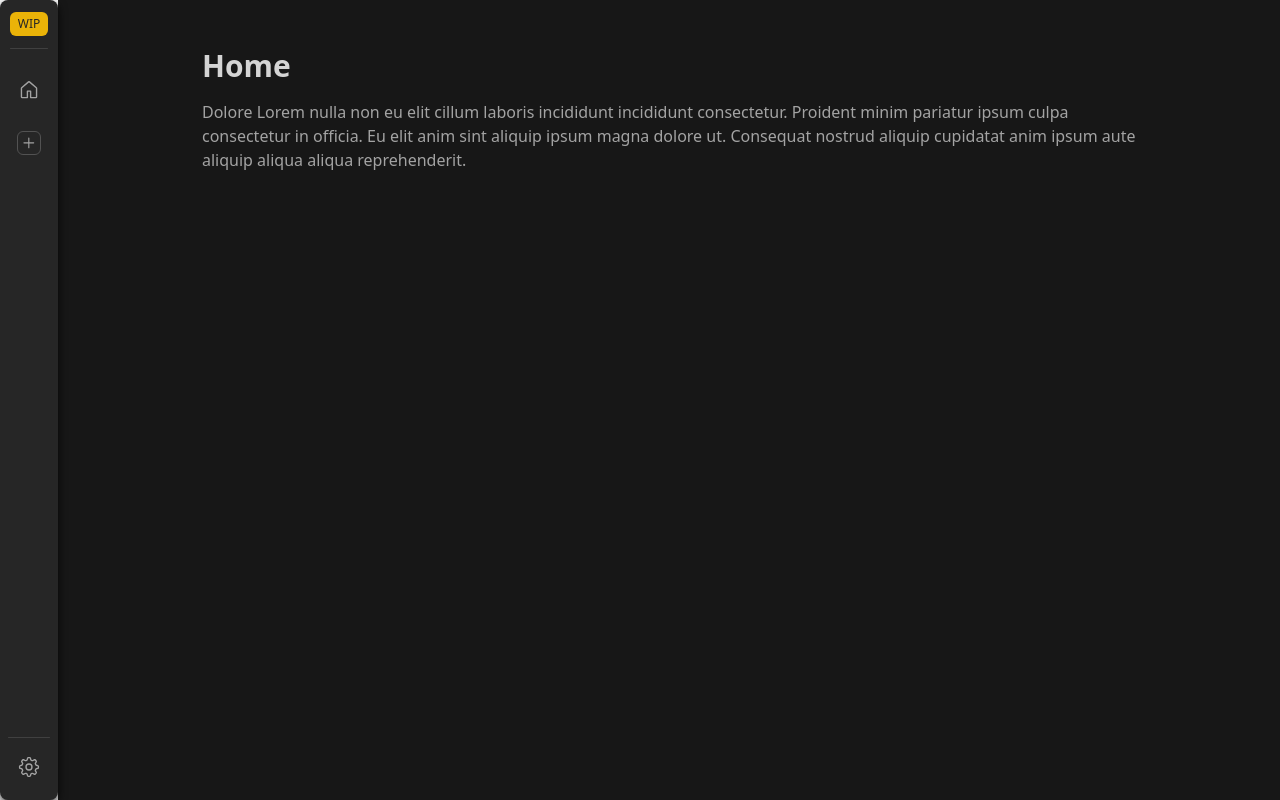
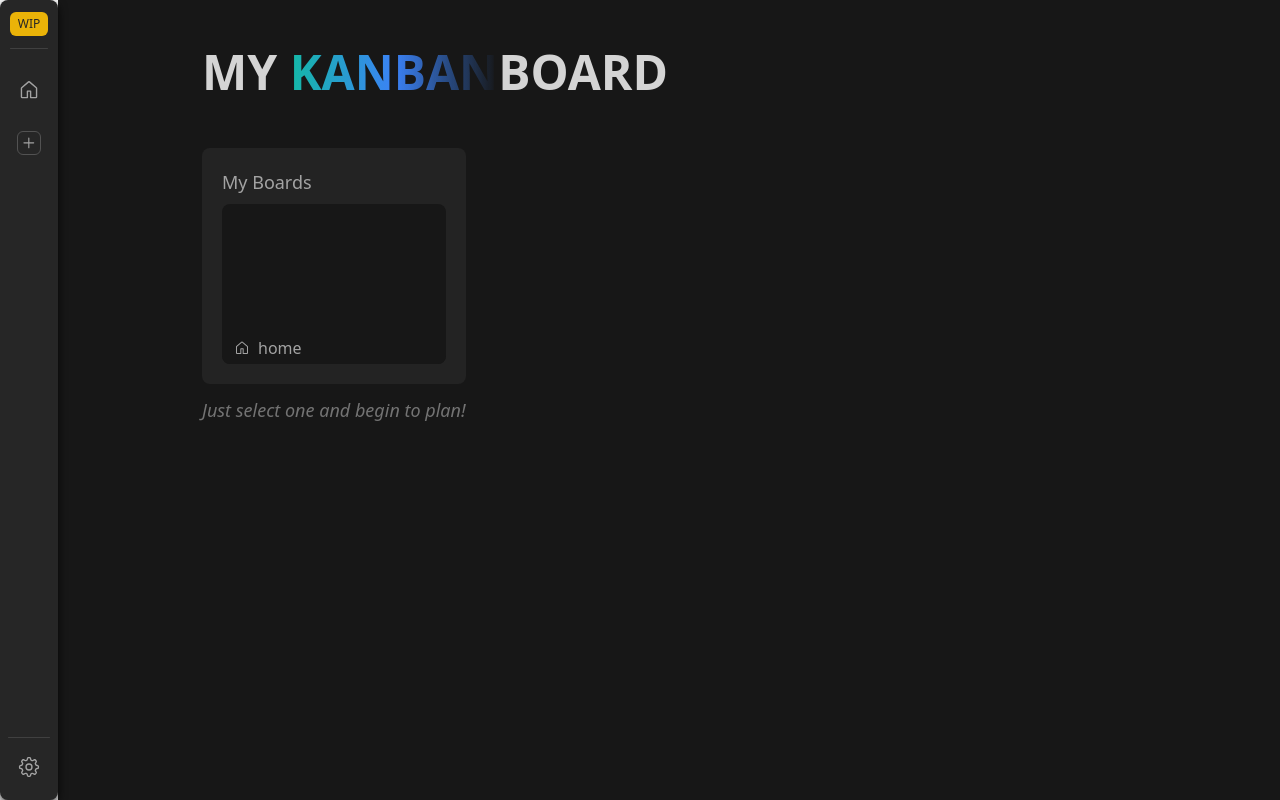
Before and after one commit to LuisNivar/my-kanban-board, a React (Vite) app: page / in a window 1280 px wide. Built offline with nearby package versions, Linux system fonts and the light colour scheme.

Commit message:
Home page (#35)
* Fix show selected board background

* Add home page content component

* Add home page

```diff
--- /dev/null
+++ b/src/components/HomePage/index.tsx
@@ -0,0 +1,52 @@
+import { Link } from "react-router-dom";
+import { DEFAULT_BACKGROUND } from "../Settings/utils";
+import { ICON_DICTIONARY } from "../Sidebar/utils";
+import clsx from "clsx";
+import { useContext } from "react";
+import { SidebarContext } from "../../Context";
+
+type BoardsProps = {
+  name: string;
+  background?: string;
+  path: string;
+  icon: string;
+};
+function BoardShortcut({ name, background, path, icon }: BoardsProps) {
+  return (
+    <Link
+      className={clsx(
+        "group flex-shrink-0 overflow-hidden bg-cover flex flex-col w-56 h-40 justify-end rounded-lg text-neutral-400",
+        background ?? DEFAULT_BACKGROUND
+      )}
+      rel="preload"
+      to={path}
+    >
+      <span className="flex items-center text-base gap-2 transition-colors bg-neutral-900/80 self-start px-3 py-1 w-full group-hover:bg-teal-500/20 group-hover:text-teal-300">
+        {ICON_DICTIONARY[icon]}
+        {name}
+      </span>
+    </Link>
+  );
+}
+
+export default function HomeContent() {
+  const sidebar = useContext(SidebarContext);
+  return (
+    <div className="w-fit max-w-[900px] rounded-lg text-base flex flex-col gap-2 p-5 bg-neutral-750">
+      <h3 className="text-lg">My Boards</h3>
+      <div className="flex gap-2 overflow-x-auto">
+        {sidebar.map((board) => {
+          const { background, name, path, icon } = board;
+          return (
+            <BoardShortcut
+              background={background}
+              name={name}
+              path={path}
+              icon={icon}
+            />
+          );
+        })}
+      </div>
+    </div>
+  );
+}
--- a/src/components/Settings/BackgroundSection.tsx
+++ b/src/components/Settings/BackgroundSection.tsx
@@ -1,13 +1,13 @@
+import clsx from "clsx";
 import { PropsWithChildren, useContext, useEffect, useState } from "react";
 import { SidebarContext, SidebarDispatchContext } from "../../Context";
 import { BackgroundToggleProps } from "../../types";
 import { BackgrounIcon } from "../Icons";
 import Switch from "../UI/Switch";
+import { Field } from "./Field";
 import { Sections } from "./Sections";
 import SelectBoards from "./SelectBoards";
 import { BACKGROUNDS_COLLECTION, DEFAULT_BACKGROUND } from "./utils";
-import clsx from "clsx";
-import { Field } from "./Field";
 
 export default function BackgrounbdSection() {
   const [backgrounds, setBackgrounds] = useState(BACKGROUNDS_COLLECTION);
@@ -26,8 +26,6 @@ export default function BackgrounbdSection() {
   useEffect(() => {
     if (!selectedBoard) return;
     if (!selection) return;
-
-    console.log(selectedBoard);
 
     dispatch({
       type: "backgroundChange",
@@ -50,9 +48,8 @@ export default function BackgrounbdSection() {
 
   // Load background by board
   useEffect(() => {
-    const selectedBackground = sidebar.filter(
-      (s) => s.icon === selectedBoard
-    )[0]?.background;
+    const selectedBackground = sidebar.filter((s) => s.id === selectedBoard)[0]
+      ?.background;
 
     if (!selectedBackground) return;
     setShowBackgrounds(selectedBackground !== DEFAULT_BACKGROUND);
@@ -89,8 +86,6 @@ export default function BackgrounbdSection() {
         return { ...b, disable: !b.disable };
       });
     });
-    //TODO: Do better
-    setSelection(DEFAULT_BACKGROUND);
   }
 
   return (
--- a/src/pages/home.tsx
+++ b/src/pages/home.tsx
@@ -1,16 +1,20 @@
+import HomeContent from "../components/HomePage";
+
 export default function Home() {
   return (
-    <section className="h-screen py-12 px-36 bg-neutral-900 text-neutral-400">
-      <h1 className="font-bold text-3xl mb-4 text-neutral-300">Home</h1>
-      <article className="flex gap-3 flex-col">
-        <p>
-          Dolore Lorem nulla non eu elit cillum laboris incididunt incididunt
-          consectetur. Proident minim pariatur ipsum culpa consectetur in
-          officia. Eu elit anim sint aliquip ipsum magna dolore ut. Consequat
-          nostrud aliquip cupidatat anim ipsum aute aliquip aliqua aliqua
-          reprehenderit.
-        </p>
-      </article>
+    <section className="select-none flex flex-col gap-3 h-screen w-full py-12 px-36 bg-neutral-900 text-neutral-400">
+      <h1 className=" font-bold text-5xl mb-10 text-neutral-300">
+        MY{" "}
+        <span className="bg-gradient-to-r from-teal-500 from- via-blue-500 via- bg-clip-text text-transparent inline-block">
+          KANBAN
+        </span>
+        BOARD
+      </h1>
+      <HomeContent />
+
+      <p className=" text-lg italic text-neutral-500">
+        Just select one and begin to plan!
+      </p>
     </section>
   );
 }
```
